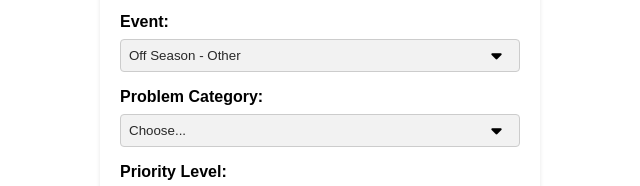
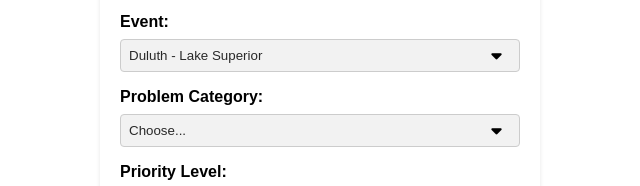
Before and after one commit to EthyMoney/mn-csa-website, a website: page public/index.html in a window 1280 px wide. Shown: the part 449-635 px from the top of the page, 320-960 px from the left. Drawn offline with Linux system fonts and the light colour scheme; no server answers.

Commit message:
set duluth to default event option

```diff
--- a/public/index.html
+++ b/public/index.html
@@ -33,9 +33,9 @@
 
     <label for="event">Event:</label>
     <select id="event" name="event" required>
+      <option value="Duluth - Lake Superior" selected>Duluth - Lake Superior</option>
       <option value="Duluth - Northern Lights">Duluth - Northern Lights</option>
-      <option value="Duluth - Lake Superior">Duluth - Lake Superior</option>
-      <option value="Build Season" selected>Off Season - Other</option>
+      <option value="Build Season">Off Season - Other</option>
       <!--
       <option value="" hidden selected>Choose...</option>
       <option value="Build Season">Build Season</option>
```
